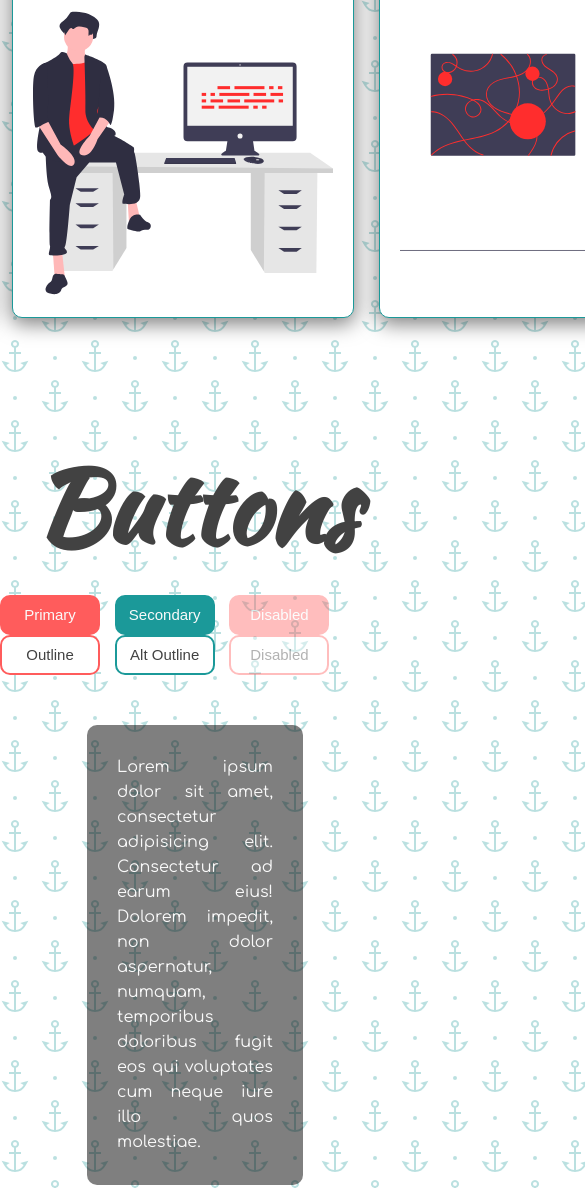
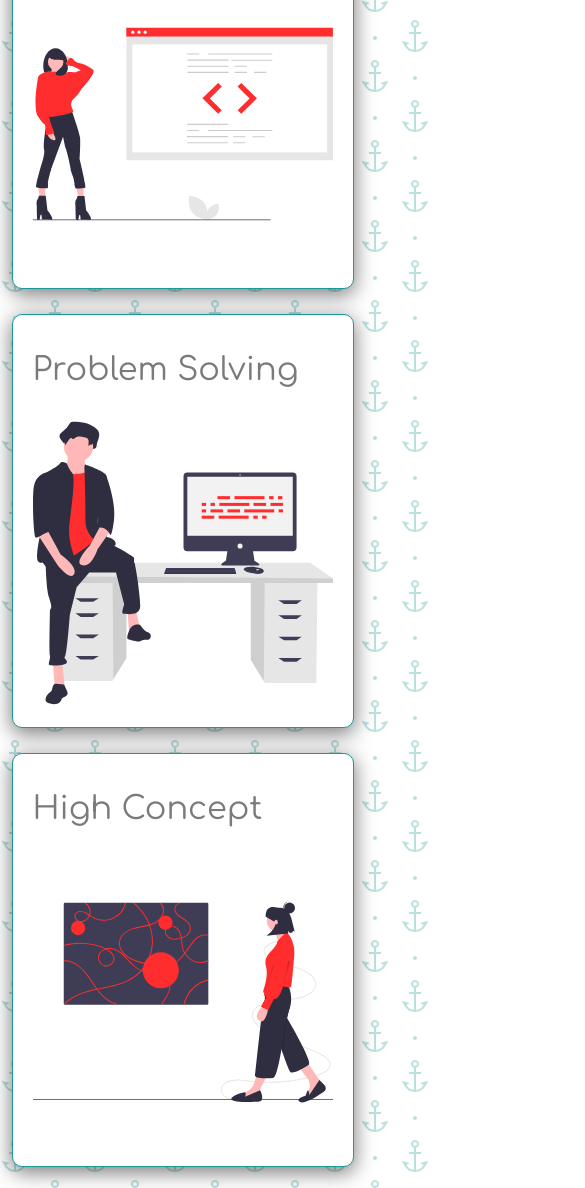
Before and after one commit to simotae14/light-dark-mode-tae, a plain HTML site: page index.html in a window 390 px wide. Shown: the part 1342-2530 px from the top of the page, 585 px wide, since content can reach past the window. Drawn offline with nearby package versions, Linux system fonts and the light colour scheme.

Commit message:
basic responsive css

```diff
--- a/style.css
+++ b/style.css
@@ -46,6 +46,7 @@ h1 {
   font-family: Kaushan Script, sans-serif;
   font-size: 100px;
   margin-bottom: 0;
+  text-align: center;
 }
 
 h2 {
@@ -88,6 +89,8 @@ a:focus {
 /* About Section */
 .about-container {
   display: flex;
+  flex-wrap: wrap;
+  justify-content: center;
 }
 
 .image-container {
@@ -95,9 +98,11 @@ a:focus {
   border-radius: 10px;
   padding: 10px 20px;
   margin-right: 25px;
+  margin-bottom: 25px;
   width: auto;
   background: var(--background);
   box-shadow: var(--box-shadow);
+  flex-shrink: 1;
 }
 
 img {
@@ -120,6 +125,7 @@ button {
   border: 2px solid var(--primary-color);
   font-size: 15px;
   outline: none;
+  margin-bottom: 10px;
 }
 
 button:disabled {
```
